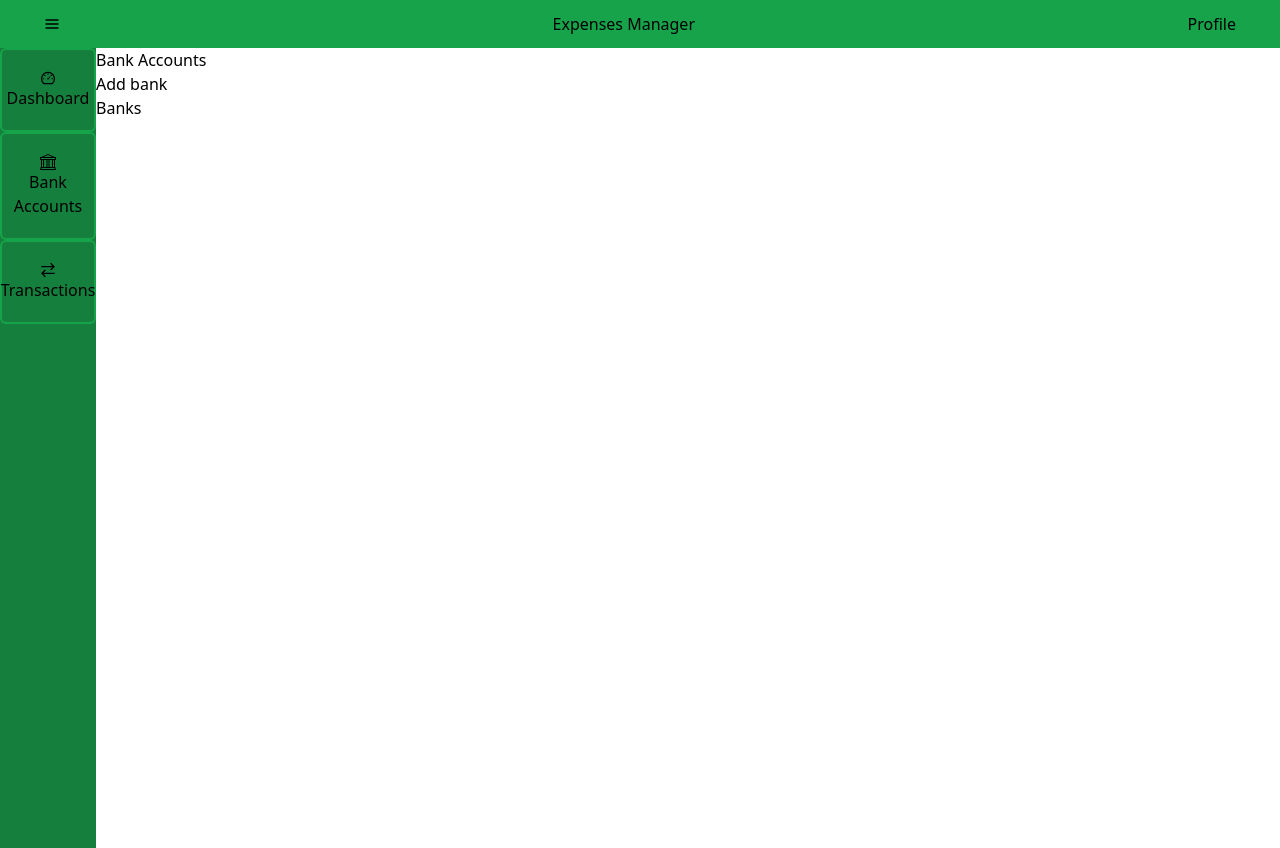
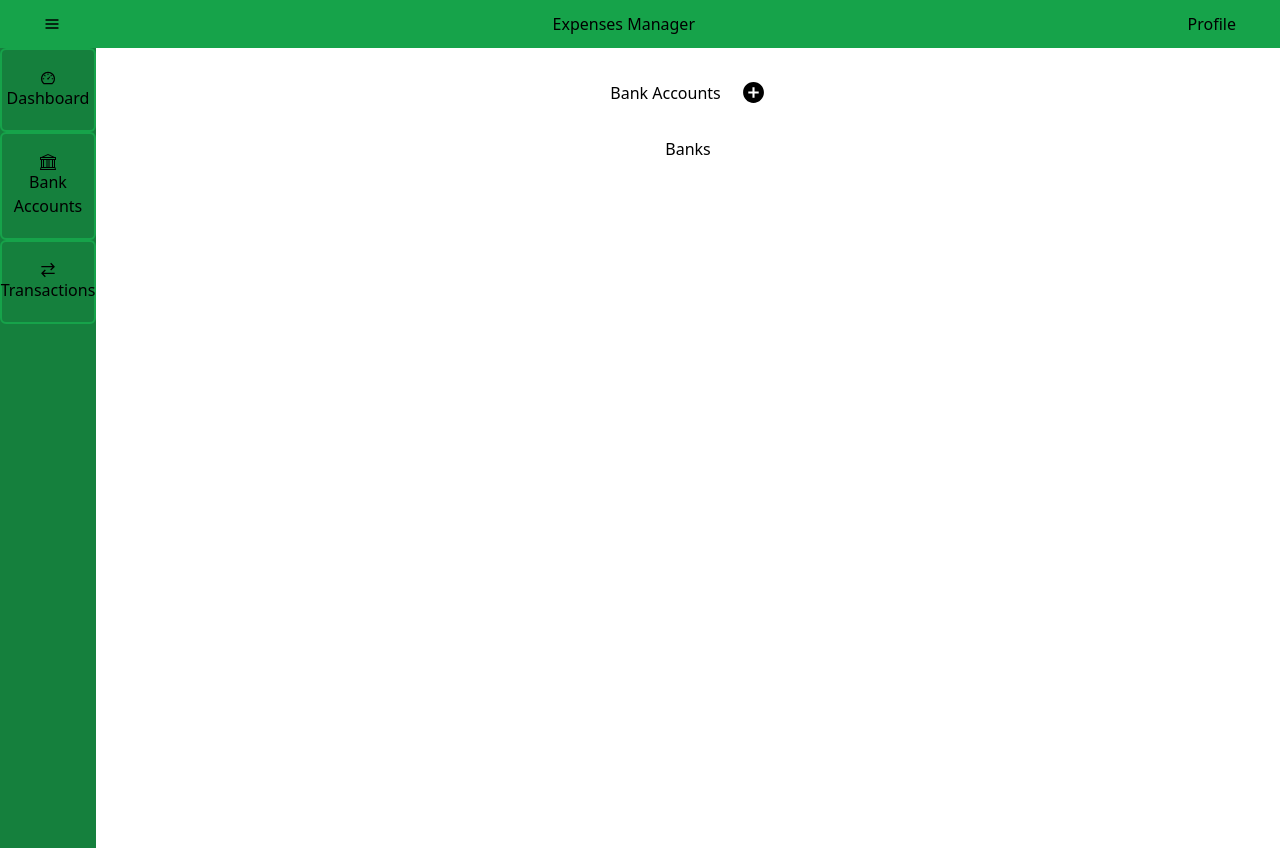
Before and after one commit to Alejandra-Villalobos/expenses-manager, a React (Create React App) app in the folder expenses-frontend/: page /banks in a window 1280 px wide. Built offline with nearby package versions, Linux system fonts and the light colour scheme.

Commit message:
Added: Banks interface improved

```diff
--- a/expenses-frontend/src/pages/Banks.js
+++ b/expenses-frontend/src/pages/Banks.js
@@ -1,6 +1,7 @@
 import React, { useState } from 'react'
 import SideMenu from '../components/SideMenu.js'
 import NavBar from '../components/NavBar.js'
+import { MdAddCircle } from 'react-icons/md'
 
 const Banks = () => {
   const [showMenu, setShowMenu] = useState(true)
@@ -9,12 +10,12 @@ const Banks = () => {
     <NavBar setState={setShowMenu} state={showMenu}/>
     <div className='flex flex-row'>
     {showMenu && <SideMenu/>}
-      <div>
-        <section>
+      <div className='w-full'>
+        <section className='flex flex-row justify-center items-center gap-x-5 mt-8'>
           <h1>Bank Accounts</h1>
-          <button>Add bank</button>
+          <button><MdAddCircle size={25}/></button>
         </section>
-        <section>
+        <section className='flex justify-center mt-8'>
           <h2>Banks</h2>
         </section>
       </div>
```
